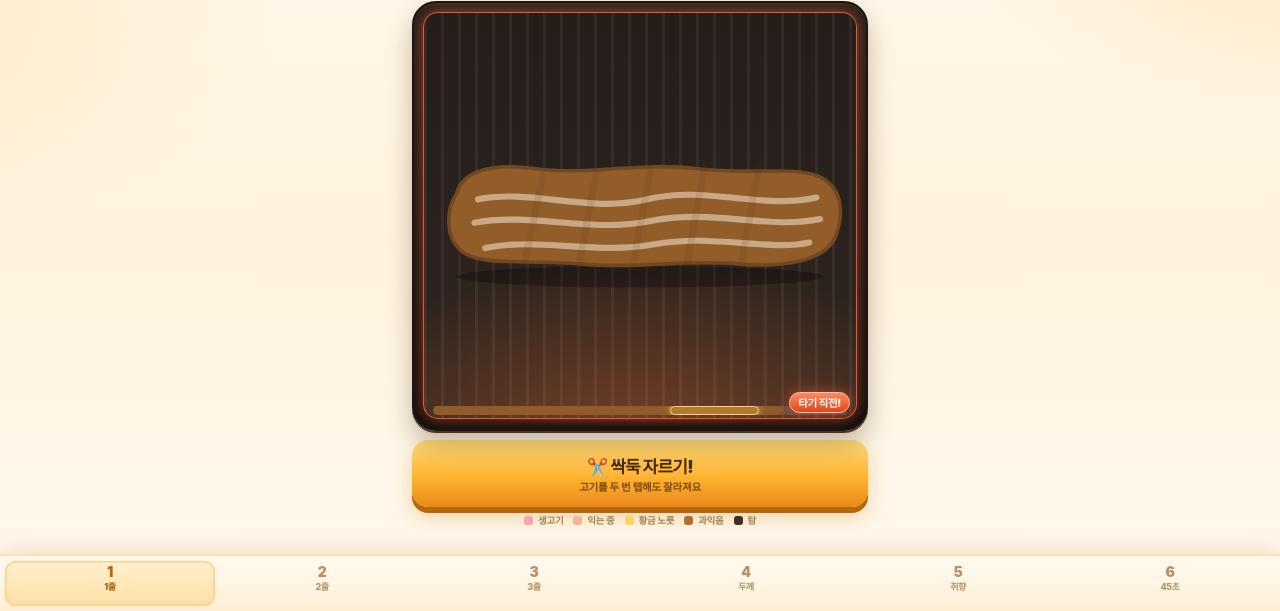
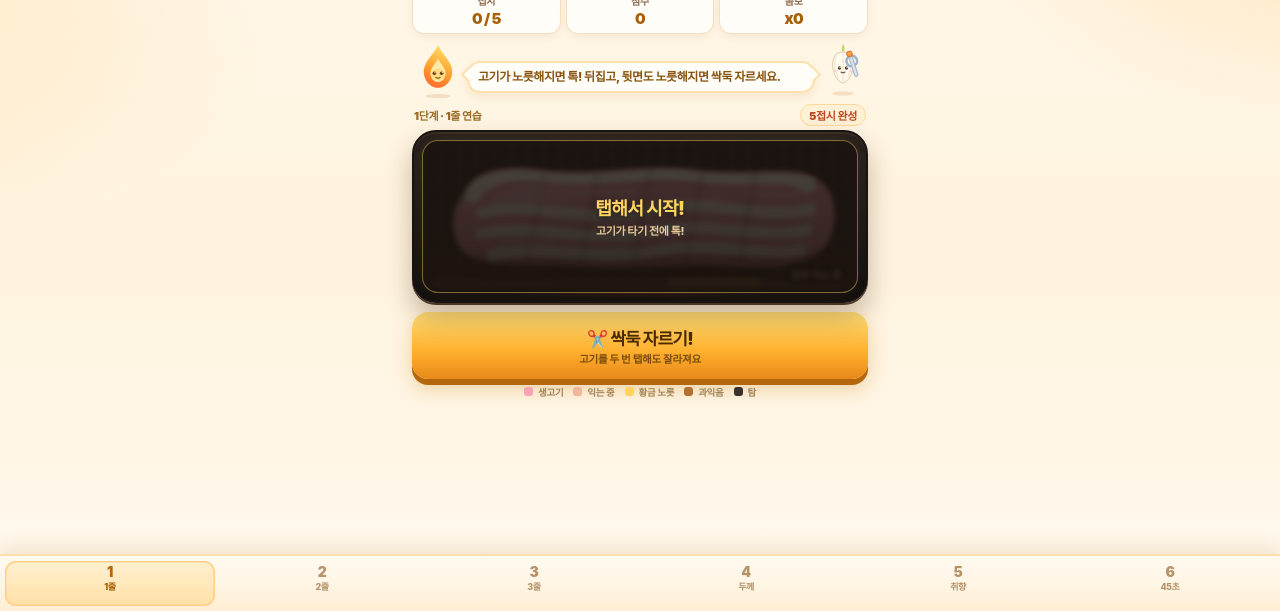
Before and after one commit to chohanui2-home/samgyeop-grill, a plain HTML site: page index.html in a window 1280 px wide. Shown: the part 189-800 px from the top of the page. Drawn offline with Linux system fonts and the light colour scheme.

Commit message:
Redraw the pork belly: fat bands, marbling, sear crust

```diff
--- a/index.html
+++ b/index.html
@@ -36,7 +36,7 @@ button{font-family:inherit;cursor:pointer}
 .app{
   position:relative;z-index:1;max-width:480px;margin:0 auto;
   padding:calc(5px + env(safe-area-inset-top)) 12px calc(84px + env(safe-area-inset-bottom));
-  min-height:100vh;min-height:100dvh;display:flex;flex-direction:column;
+  min-height:100vh;min-height:100dvh;display:flex;flex-direction:column;justify-content:center;
 }
 /* ---------- top bar ---------- */
 .topbar{display:flex;align-items:center;gap:5px;padding:2px 0 6px}
@@ -89,7 +89,7 @@ button{font-family:inherit;cursor:pointer}
 .grillHead #levelTag{color:#9a6a24}
 .grillHead #goalTag{color:#c2451f;background:#fff1d6;border:1.5px solid #ffd79a;border-radius:99px;padding:2px 8px}
 .grill{
-  position:relative;border-radius:24px;padding:9px 9px 10px;flex:1 1 auto;display:flex;flex-direction:column;min-height:0;
+  position:relative;border-radius:24px;padding:9px 9px 10px;
   background:linear-gradient(180deg,#3b2f27 0%,#2a221e 52%,#1d1713 100%);
   box-shadow:inset 0 2px 0 rgba(255,210,150,.10),0 14px 26px rgba(70,40,10,.30),0 2px 0 #4a3a2e;
   border:2px solid #1a1411;
@@ -103,11 +103,10 @@ button{font-family:inherit;cursor:pointer}
   content:"";position:absolute;inset:0;border-radius:22px;pointer-events:none;
   box-shadow:inset 0 0 30px rgba(0,0,0,.55);
 }
-.slots{position:relative;z-index:1;display:grid;gap:7px;flex:1 1 auto;grid-auto-rows:minmax(0,1fr)}
-.slots.n1 .slot{min-height:150px}
-.slots.n2 .slot{min-height:118px}
-.slots.n3 .slot{min-height:104px}
-.slots.n4 .slot{min-height:94px}
+.slots{position:relative;z-index:1;display:grid;gap:7px}.slots.n1 .slot{min-height:150px;max-height:214px}
+.slots.n2 .slot{min-height:118px;max-height:164px}
+.slots.n3 .slot{min-height:104px;max-height:136px}
+.slots.n4 .slot{min-height:94px;max-height:122px}
 .slot{
   position:relative;border-radius:15px;overflow:hidden;min-height:74px;
   border:1.5px solid rgba(255,190,120,.16);
@@ -129,15 +128,20 @@ button{font-family:inherit;cursor:pointer}
 .slot.burnt{border-color:rgba(120,110,100,.7)}
 .meatSvg{display:block;width:100%;height:100%;position:absolute;inset:0}
 .slot .meatSvg .meatBase{transition:fill .12s linear}
-.slot .fat{fill:none;stroke:#fff3e2;stroke-width:3.4;stroke-linecap:round;stroke-opacity:.5}
-.slot .marks{opacity:.10;transition:opacity .2s ease}
-.slot.flipped .marks{opacity:.42}
-.slot .chars{opacity:0}
+.slot .fat,.slot .fatCap{fill:none;stroke-linecap:round}
+.slot .marble,.slot .juice,.slot .marks,.slot .chars,.slot .crust{transition:opacity .18s linear}
 .slot .pieces{display:none}
 .slot.serving .pieces{display:block}
-.slot.serving .meatBase,.slot.serving .fat,.slot.serving .marks,.slot.serving .chars{display:none}
+.slot.serving .meatBase,.slot.serving .fat,.slot.serving .fatCap,.slot.serving .marble,.slot.serving .marks,.slot.serving .chars,.slot.serving .crust,.slot.serving .rim,.slot.serving .juice{display:none}
 .slot.serving .piece{animation:piecePop .55s cubic-bezier(.2,1.4,.5,1) both}
 @keyframes piecePop{0%{transform:translateY(0) scale(1)}45%{transform:translateY(-6px) scale(1.06)}100%{transform:translateY(-14px) scale(.94);opacity:.85}}
+.startMask{
+  position:absolute;inset:8px;z-index:5;border-radius:16px;display:grid;place-items:center;align-content:center;gap:3px;
+  background:linear-gradient(180deg,rgba(24,17,13,.78),rgba(24,17,13,.9));backdrop-filter:blur(2px);
+  border:1.5px solid rgba(255,212,94,.45);text-align:center;padding:8px;
+}
+.startMask b{font-size:17px;font-weight:900;color:#ffd75e;letter-spacing:-.04em;text-shadow:0 2px 6px rgba(0,0,0,.5);animation:readyPop 1.4s ease-in-out infinite}
+.startMask span{font-size:11px;font-weight:800;color:#ffdca8;letter-spacing:-.03em;opacity:.9}
 .slot .tag{
   position:absolute;left:6px;top:5px;z-index:3;background:rgba(24,18,14,.82);
   border:1.5px solid rgba(255,200,120,.5);border-radius:99px;padding:1px 7px;
@@ -246,10 +250,10 @@ button{font-family:inherit;cursor:pointer}
 @media (max-height:730px){
   .mascot.flame{width:44px;height:50px}
   .mascot.friend{width:42px;height:48px}
-  .slots.n1 .slot{min-height:100px}
-  .slots.n2 .slot{min-height:86px}
-  .slots.n3 .slot{min-height:74px}
-  .slots.n4 .slot{min-height:68px}
+  .slots.n1 .slot{min-height:112px;max-height:150px}
+  .slots.n2 .slot{min-height:92px;max-height:120px}
+  .slots.n3 .slot{min-height:76px;max-height:96px}
+  .slots.n4 .slot{min-height:70px;max-height:88px}
   .cutBtn{padding:11px 8px;font-size:16px}
   .bubble{font-size:11.5px;padding:5px 8px;min-height:28px}
 }
@@ -372,6 +376,7 @@ button{font-family:inherit;cursor:pointer}
 
   <div class="grill" id="grillWrap">
     <div class="slots" id="slots" aria-label="숯불 불판"></div>
+    <div class="startMask" id="startMask" hidden><b>탭해서 시작!</b><span>고기가 타기 전에 톡!</span></div>
   </div>
 
   <button id="cutBtn" class="cutBtn" type="button">✂️ 싹둑 자르기!<small id="cutSub">고기를 두 번 탭해도 잘라져요</small></button>
@@ -470,11 +475,22 @@ button{font-family:inherit;cursor:pointer}
       tip: '45초 타임어택! 완벽한 접시를 최대한 많이 서빙하세요.' }
   ];
 
-  var MEAT_D = 'M18 30C22 16 40 13 62 16C92 20 120 12 152 16C184 20 212 13 224 23C233 30 233 44 228 55C222 67 200 71 176 69C146 66 118 72 88 69C58 66 30 71 20 61C12 54 12 39 18 30Z';
+  /* ---------- the strip's art ----------
+     Drawn once in a 240x84 box: a bumpy belly outline, a cream fat cap along
+     the top edge, three fat bands through the meat, marbling threads, a sear
+     crust, grill marks and char spots. Only the paint changes with doneness. */
+  var MEAT_D = 'M20 30C24 17 42 13 64 16C94 20 120 12 152 16C182 20 210 12 222 22C232 30 232 45 227 56C221 68 198 72 174 70C144 67 116 73 86 70C56 67 30 72 20 62C12 55 12 39 20 30Z';
+  var FAT_CAP = 'M25 30C31 19 47 15 69 18C99 22 122 14 154 18C184 22 205 15 215 24';
   var FATS = [
-    'M30 33C60 27 92 41 124 33C156 25 188 39 218 32',
-    'M28 46C60 40 92 52 126 45C160 38 190 50 220 44',
-    'M34 60C64 54 96 64 128 58C160 52 192 62 214 57'
+    'M30 40C58 33 90 47 124 39C158 31 190 45 217 38',
+    'M30 52C60 46 92 58 126 51C160 44 192 56 215 50',
+    'M36 64C66 58 96 68 128 62C160 56 194 66 211 61'
+  ];
+  var MARBLE = [
+    'M36 34C48 30 56 36 68 32', 'M84 30C96 26 104 32 116 28',
+    'M132 34C144 30 152 36 164 32', 'M182 30C192 27 200 32 210 29',
+    'M40 58C52 54 60 60 72 56', 'M96 62C108 58 116 64 128 60',
+    'M148 58C160 54 168 60 180 56', 'M196 62C204 59 210 62 216 59'
   ];
   var MARKS = [[66, 20, 56, 68], [96, 17, 86, 70], [126, 15, 116, 71], [156, 14, 146, 70], [186, 15, 176, 70]];
   var CHAR_SPOTS = [[60, 34, 7], [104, 56, 6], [150, 30, 8], [196, 50, 6], [82, 50, 5], [172, 58, 5]];
@@ -514,30 +530,40 @@ button{font-family:inherit;cursor:pointer}
   }
   function inWindow(p, w) { return p >= w.lo && p <= w.hi; }
 
-  /* colour of the up-facing side, pink -> tan -> gold -> brown -> charcoal */
-  var COLOR_STOPS = [
+  /* colours: lean meat, the fat bands, and the charred rim all follow doneness */
+  var MEAT_STOPS = [
     { p: 0.00, c: [247, 163, 180] },
-    { p: 0.60, c: [244, 186, 158] },
-    { p: 1.00, c: [235, 166, 92] },
-    { p: 1.38, c: [176, 108, 44] },
-    { p: 1.75, c: [56, 45, 38] }
+    { p: 0.60, c: [238, 170, 142] },
+    { p: 0.90, c: [226, 152, 92] },
+    { p: 1.00, c: [222, 145, 80] },
+    { p: 1.38, c: [162, 92, 36] },
+    { p: 1.60, c: [108, 60, 26] },
+    { p: 1.75, c: [50, 40, 34] }
   ];
-  function meatColor(p) {
-    var i, a, b, f, r, g, bl, c;
-    p = clamp(p, 0, BURN_AT);
-    for (i = 0; i < COLOR_STOPS.length - 1; i++) {
-      a = COLOR_STOPS[i]; b = COLOR_STOPS[i + 1];
+  var FAT_STOPS = [
+    { p: 0.00, c: [255, 248, 236] },
+    { p: 0.70, c: [255, 238, 205] },
+    { p: 1.00, c: [252, 224, 172] },
+    { p: 1.38, c: [226, 174, 104] },
+    { p: 1.75, c: [110, 78, 50] }
+  ];
+  function ramp(stops, p) {
+    var i, a, b, f, r, g, bl;
+    p = clamp(p, 0, stops[stops.length - 1].p);
+    for (i = 0; i < stops.length - 1; i++) {
+      a = stops[i]; b = stops[i + 1];
       if (p <= b.p) {
         f = (p - a.p) / (b.p - a.p || 1);
         r = Math.round(a.c[0] + (b.c[0] - a.c[0]) * f);
         g = Math.round(a.c[1] + (b.c[1] - a.c[1]) * f);
         bl = Math.round(a.c[2] + (b.c[2] - a.c[2]) * f);
-        c = '#' + ((1 << 24) + (r << 16) + (g << 8) + bl).toString(16).slice(1);
-        return c;
+        return '#' + ((1 << 24) + (r << 16) + (g << 8) + bl).toString(16).slice(1);
       }
     }
-    return '#382d26';
+    return '#322a24';
   }
+  function meatColor(p) { return ramp(MEAT_STOPS, p); }
+  function fatColor(p) { return ramp(FAT_STOPS, p); }
 
   /* ---------- scoring ---------- */
   function judge(meat) {
@@ -680,6 +706,15 @@ button{font-family:inherit;cursor:pointer}
     var b = $('bubble');
     if (b) { b.textContent = msg; }
   }
+  function begin() {
+    if (S.phase !== 'ready') { return false; }
+    S.phase = 'play';
+    lastT = 0;
+    var m = $('startMask');
+    if (m) { m.hidden = true; }
+    say(S.def.tip);
+    return true;
+  }
   function setMood(who, mood) {
     var el = $(who);
     if (el) { el.setAttribute('data-mood', mood); }
@@ -709,29 +744,59 @@ button{font-family:inherit;cursor:pointer}
   /* ---------- grill markup ---------- */
   function slotMarkup(m) {
     var order = m.order ? ORDERS[m.order] : null;
-    var out = [], i;
+    var out = [], i, gid = 'g' + m.uid, px;
     if (order) {
       out.push('<div class="tag" style="color:' + order.color + '">' + order.name + '</div>');
     }
     out.push('<svg class="meatSvg" viewBox="0 0 240 84" preserveAspectRatio="xMidYMid meet" aria-hidden="true">');
-    out.push('<ellipse cx="120" cy="76" rx="102" ry="6" fill="#000" opacity=".3"/>');
-    out.push('<path class="meatBase" d="' + MEAT_D + '" fill="#f7a3b4" stroke="#d97b8e" stroke-width="2"/>');
+    out.push('<defs>');
+    out.push('<clipPath id="' + gid + 'c"><path d="' + MEAT_D + '"/></clipPath>');
+    out.push('<linearGradient id="' + gid + 'd" x1="0" y1="0" x2="0" y2="1">'
+      + '<stop offset="0" stop-color="#2a0f04" stop-opacity=".30"/>'
+      + '<stop offset=".22" stop-color="#2a0f04" stop-opacity="0"/>'
+      + '<stop offset=".78" stop-color="#2a0f04" stop-opacity="0"/>'
+      + '<stop offset="1" stop-color="#2a0f04" stop-opacity=".34"/></linearGradient>');
+    out.push('<linearGradient id="' + gid + 'r" x1="0" y1="0" x2="1" y2=".7">'
+      + '<stop offset="0" stop-color="#7a3b0a" stop-opacity=".7"/>'
+      + '<stop offset=".42" stop-color="#b0691a" stop-opacity=".26"/>'
+      + '<stop offset="1" stop-color="#663005" stop-opacity=".72"/></linearGradient>');
+    out.push('<radialGradient id="' + gid + 'j" cx=".32" cy=".24" r=".55">'
+      + '<stop offset="0" stop-color="#fff" stop-opacity=".6"/>'
+      + '<stop offset="1" stop-color="#fff" stop-opacity="0"/></radialGradient>');
+    out.push('</defs>');
+    out.push('<ellipse cx="120" cy="77" rx="101" ry="5.5" fill="#000" opacity=".34"/>');
+    out.push('<path class="meatBase" d="' + MEAT_D + '" fill="#f7a3b4"/>');
+    out.push('<g clip-path="url(#' + gid + 'c)">');
+    out.push('<path d="' + MEAT_D + '" fill="url(#' + gid + 'd)"/>');
+    out.push('<path class="fatCap" d="' + FAT_CAP + '" fill="none" stroke="#fff8ec" stroke-width="10" stroke-linecap="round"/>');
     for (i = 0; i < FATS.length; i++) {
-      out.push('<path class="fat" d="' + FATS[i] + '"/>');
+      out.push('<path class="fat" d="' + FATS[i] + '" fill="none" stroke="#fff8ec" stroke-width="6.5" stroke-linecap="round"/>');
     }
-    out.push('<g class="marks" stroke="#5a2c10" stroke-width="4" stroke-linecap="round" fill="none">');
+    out.push('<g class="marble" fill="none" stroke="#ffe6de" stroke-width="1.5" stroke-linecap="round">');
+    for (i = 0; i < MARBLE.length; i++) { out.push('<path d="' + MARBLE[i] + '"/>'); }
+    out.push('</g>');
+    out.push('<path class="crust" d="' + MEAT_D + '" fill="url(#' + gid + 'r)" opacity="0"/>');
+    out.push('<g class="marks" stroke="#46200a" stroke-width="5" stroke-linecap="round" fill="none" opacity=".1">');
     for (i = 0; i < MARKS.length; i++) {
       out.push('<path d="M' + MARKS[i][0] + ' ' + MARKS[i][1] + 'L' + MARKS[i][2] + ' ' + MARKS[i][3] + '"/>');
     }
     out.push('</g>');
-    out.push('<g class="chars" fill="#2a1a12">');
+    out.push('<g class="chars" fill="#221812" opacity="0">');
     for (i = 0; i < CHAR_SPOTS.length; i++) {
       out.push('<circle cx="' + CHAR_SPOTS[i][0] + '" cy="' + CHAR_SPOTS[i][1] + '" r="' + CHAR_SPOTS[i][2] + '"/>');
     }
     out.push('</g>');
+    out.push('<ellipse class="juice" cx="72" cy="33" rx="36" ry="11" fill="url(#' + gid + 'j)"/>');
+    out.push('</g>');
+    out.push('<path class="rim" d="' + MEAT_D + '" fill="none" stroke="#c9626f" stroke-width="2.2" stroke-opacity=".55"/>');
     out.push('<g class="pieces">');
     for (i = 0; i < PIECES; i++) {
-      out.push('<rect class="piece" x="' + PIECE_X[i] + '" y="24" width="46" height="40" rx="12" fill="#e29a55" style="transform-origin:' + (PIECE_X[i] + 23) + 'px 44px"/>');
+      px = PIECE_X[i];
+      out.push('<g class="piece" style="transform-origin:' + (px + 23) + 'px 44px">'
+        + '<rect x="' + px + '" y="24" width="46" height="40" rx="11"/>'
+        + '<path d="M' + (px + 7) + ' 37C' + (px + 16) + ' 33 ' + (px + 25) + ' 40 ' + (px + 39) + ' 35" fill="none" stroke="#fff6e4" stroke-width="3.2" stroke-linecap="round" stroke-opacity=".9"/>'
+        + '<path d="M' + (px + 6) + ' 51C' + (px + 18) + ' 48 ' + (px + 30) + ' 53 ' + (px + 40) + ' 49" fill="none" stroke="#fff6e4" stroke-width="2.2" stroke-linecap="round" stroke-opacity=".55"/>'
+        + '</g>');
     }
     out.push('</g>');
     out.push('</svg>');
@@ -772,9 +837,14 @@ button{font-family:inherit;cursor:pointer}
       el.__uid = m.uid;
       el.__c = {
         base: el.querySelector('.meatBase'),
+        rim: el.querySelector('.rim'),
+        fatCap: el.querySelector('.fatCap'),
         fats: el.querySelectorAll ? el.querySelectorAll('.fat') : [],
+        marble: el.querySelector('.marble'),
+        crust: el.querySelector('.crust'),
         marks: el.querySelector('.marks'),
         chars: el.querySelector('.chars'),
+        juice: el.querySelector('.juice'),
         pieces: el.querySelectorAll ? el.querySelectorAll('.piece') : [],
         hint: el.querySelector('.hint'),
         bar: el.querySelector('.bar'),
@@ -789,20 +859,28 @@ button{font-family:inherit;cursor:pointer}
       }
     }
     var c = el.__c, p = m.state === 'burnt' ? BURN_AT : (m.flipped ? m.back : m.front);
-    var col = meatColor(m.state === 'burnt' ? BURN_AT : p);
-    var k;
+    var col = meatColor(p), fc = fatColor(p), k, h;
     if (c) {
-      if (c.base) { c.base.setAttribute('fill', col); c.base.setAttribute('stroke', m.state === 'burnt' ? '#1a130f' : shade(col)); }
-      for (k = 0; k < c.fats.length; k++) {
-        c.fats[k].setAttribute('stroke-opacity', String(Math.max(0.14, 0.52 - 0.26 * Math.min(1, p))));
+      if (c.base) { c.base.setAttribute('fill', col); }
+      if (c.rim) {
+        c.rim.setAttribute('stroke', m.state === 'burnt' ? '#171009' : shade(col, 0.72));
+        c.rim.setAttribute('stroke-opacity', m.state === 'burnt' ? '0.9' : '0.55');
       }
-      if (c.chars) { c.chars.setAttribute('opacity', String(clamp((p - 1.12) / 0.55, 0, 0.62).toFixed(2))); }
+      if (c.fatCap) { c.fatCap.setAttribute('stroke', fc); }
+      for (k = 0; k < c.fats.length; k++) { c.fats[k].setAttribute('stroke', fc); }
+      if (c.marble) { c.marble.style.opacity = clamp(0.55 - p * 0.30, 0.12, 0.55).toFixed(2); }
+      if (c.crust) {
+        c.crust.style.opacity = (clamp((p - 0.72) / 0.55, 0, 1) * (m.flipped ? 0.72 : 0.5)).toFixed(2);
+      }
+      if (c.marks) { c.marks.style.opacity = (m.flipped ? 0.42 : 0.10).toFixed(2); }
+      if (c.chars) { c.chars.style.opacity = clamp((p - 1.12) / 0.55, 0, 0.62).toFixed(2); }
+      if (c.juice) { c.juice.style.opacity = clamp(0.5 - p * 0.42, 0, 0.5).toFixed(2); }
       for (k = 0; k < c.pieces.length; k++) { c.pieces[k].setAttribute('fill', col); }
       if (c.bar) {
         c.bar.style.width = (clamp(p / BURN_AT, 0, 1) * 100).toFixed(1) + '%';
         c.bar.style.background = col;
       }
-      var h = hintFor(m);
+      h = hintFor(m);
       if (c.hint) {
         c.hint.textContent = h.text;
         c.hint.className = 'hint' + (h.kind ? ' ' + h.kind : '');
@@ -818,9 +896,10 @@ button{font-family:inherit;cursor:pointer}
       + (hintFor(m).kind === 'ready' ? ' ready' : '')
       + (hintFor(m).kind === 'danger' ? ' danger' : '');
   }
-  function shade(hex) {
+  function shade(hex, k) {
     var r = parseInt(hex.slice(1, 3), 16), g = parseInt(hex.slice(3, 5), 16), b = parseInt(hex.slice(5, 7), 16);
-    r = Math.max(0, Math.round(r * 0.78)); g = Math.max(0, Math.round(g * 0.78)); b = Math.max(0, Math.round(b * 0.78));
+    k = k === undefined ? 0.78 : k;
+    r = Math.max(0, Math.round(r * k)); g = Math.max(0, Math.round(g * k)); b = Math.max(0, Math.round(b * k));
     return '#' + ((1 << 24) + (r << 16) + (g << 8) + b).toString(16).slice(1);
   }
   function paintAll() {
@@ -1008,6 +1087,7 @@ button{font-family:inherit;cursor:pointer}
   function tapSlot(i) {
     var slot = S.slots[i];
     audioUnlocked = true;
+    if (S.phase === 'ready') { begin(); return { ok: true, reason: 'started' }; }
     if (!slot || !slot.meat) { return { ok: false, reason: 'empty' }; }
     if (slot.meat.state === 'serving' || slot.meat.state === 'burnt') { return { ok: false, reason: 'busy' }; }
     return slot.meat.flipped ? cutSlot(i) : flipSlot(i);
@@ -1026,6 +1106,7 @@ button{font-family:inherit;cursor:pointer}
   }
   function cutFront() {
     audioUnlocked = true;
+    if (S.phase === 'ready') { begin(); return { ok: true, reason: 'started' }; }
     var i = bestSlot();
     if (i < 0) {
       say('불판이 비었어요! 고기를 기다려요');
@@ -1161,7 +1242,7 @@ button{font-family:inherit;cursor:pointer}
     var def = LEVELS[clamp(id, 1, LEVELS.length) - 1], i, slot;
     S.level = def.id;
     S.def = def;
-    S.phase = 'play';
+    S.phase = 'ready';
     S.t = 0;
     S.timeLeft = def.time ? def.time : null;
     S.plates = 0;
@@ -1197,6 +1278,7 @@ button{font-family:inherit;cursor:pointer}
     updateMood();
     paintAll();
     renderHud();
+    if ($('startMask')) { $('startMask').hidden = false; }
     say(def.tip);
     lastT = 0;
     return S;
@@ -1261,8 +1343,7 @@ button{font-family:inherit;cursor:pointer}
   }
 
   function pause() {
-    if (S.phase !== 'play') { return false; }
-    S.phase = 'paused';
+    if (S.phase !== 'play') { return false; }    S.phase = 'paused';
     $('pauseSub').textContent = S.def.time
       ? ('남은 시간 ' + ((S.timeLeft || 0) / 1000).toFixed(1) + '초 · 고기가 타지 않게 멈췄어요')
       : '고기가 타지 않게 멈춰 두었어요';
@@ -1355,6 +1436,15 @@ button{font-family:inherit;cursor:pointer}
   /* ---------- events ---------- */
   function bind() {
     $('cutBtn').addEventListener('click', function () { cutFront(); paintAll(); renderHud(); });
+    if ($('startMask')) {
+      $('startMask').addEventListener('click', function () {
+        audioUnlocked = true;
+        sfx('tap');
+        begin();
+        paintAll();
+        renderHud();
+      });
+    }
     $('pauseBtn').addEventListener('click', function () { audioUnlocked = true; sfx('tap'); pause(); });
     $('resumeBtn').addEventListener('click', function () { audioUnlocked = true; sfx('tap'); resume(); });
     $('restartBtn').addEventListener('click', function () { audioUnlocked = true; sfx('tap'); startLevel(S.level); });
@@ -1421,7 +1511,7 @@ button{font-family:inherit;cursor:pointer}
     setSeed: seedRng, rnd: rnd,
     stateOf: stateOf, windowOf: windowOf, quality: quality,
     meatColor: meatColor, judge: judge, starsFor: starsFor, gradeFor: gradeFor, comboBonus: comboBonus,
-    startLevel: startLevel, tick: tick, pause: pause, resume: resume, finish: finish,
+    startLevel: startLevel, tick: tick, pause: pause, resume: resume, finish: finish, begin: begin,
     flipSlot: flipSlot, cutSlot: cutSlot, tapSlot: tapSlot, cutFront: cutFront, bestSlot: bestSlot,
     spawn: spawn, burn: burn, serve: serve, updateMood: updateMood,
     sharePayload: sharePayload, setMood: setMood, hintFor: hintFor, wantMore: wantMore,
```
